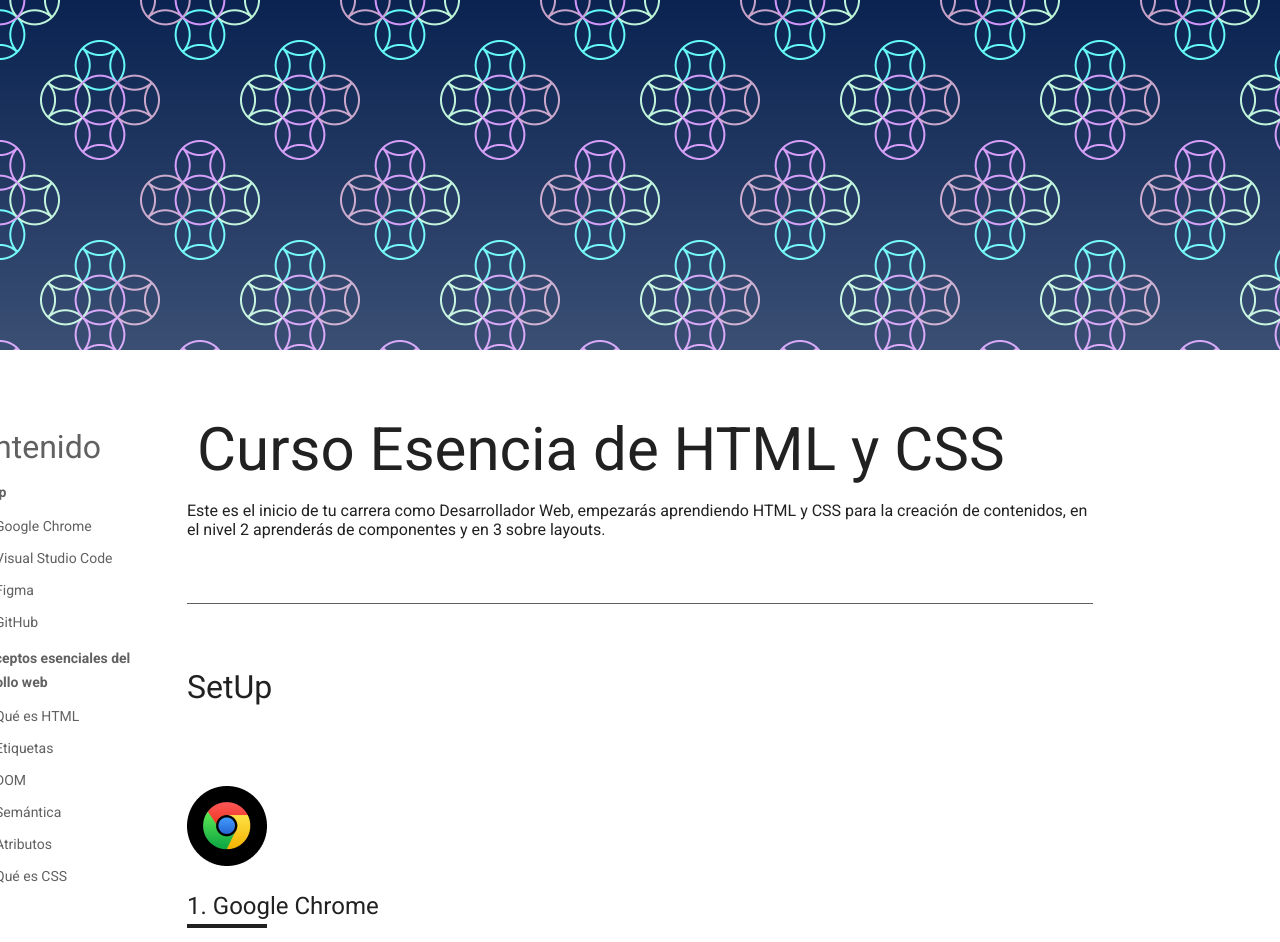
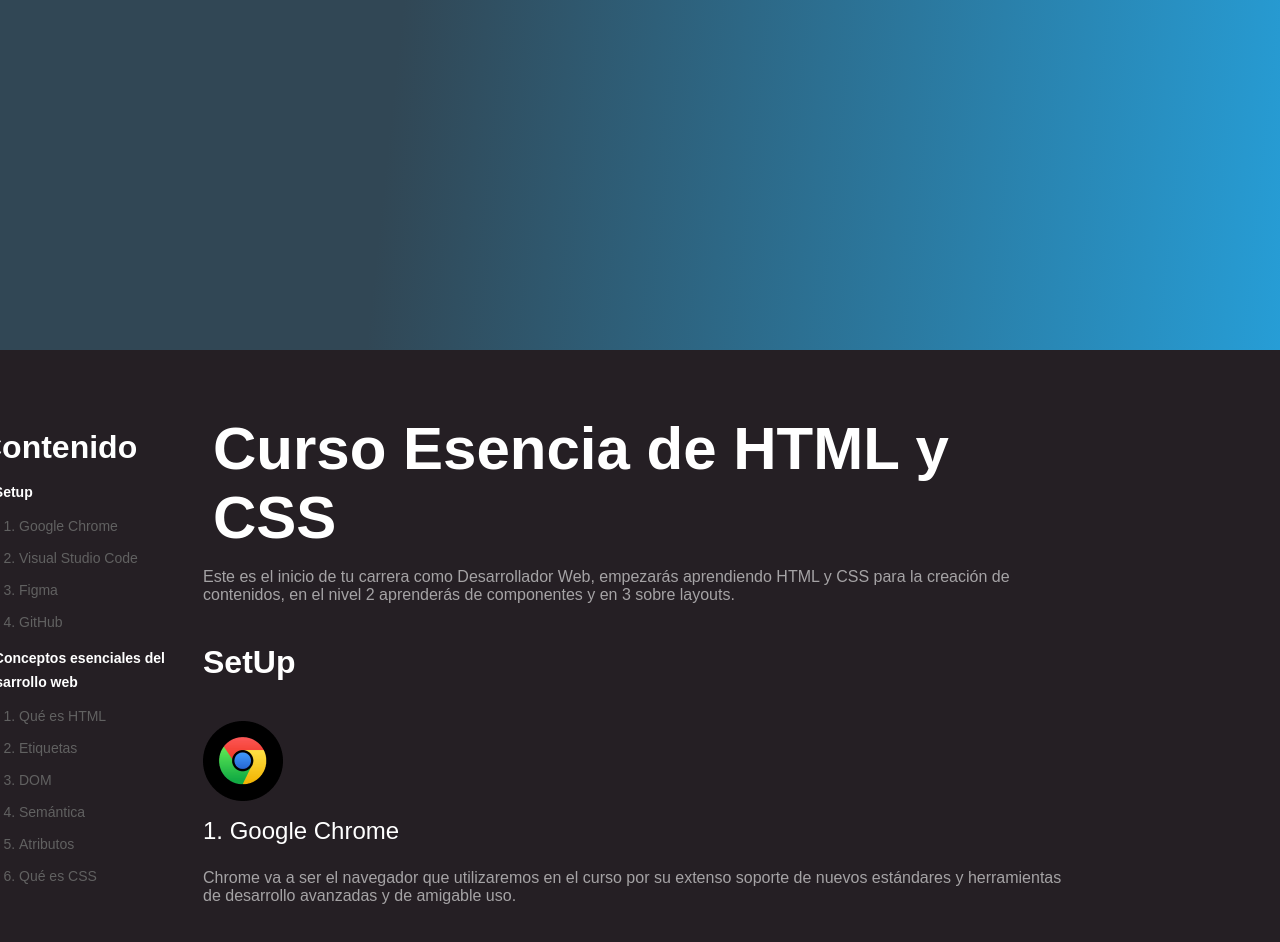
Before and after one commit to jricardocam/Blog, a plain HTML site: page index.html in a window 1280 px wide. Shown: the top 942 px of the page. Drawn offline with Linux system fonts and the light colour scheme.

Commit message:
Agregando CSS propiedades Logicas

```diff
--- /dev/null
+++ b/css/styles-logical.css
@@ -0,0 +1,169 @@
+:root{
+    font-size: 62.5%;
+    --white: white;
+    --white20: #A5A3A5;
+    --lightwhite: #616161;
+}
+html{
+    scroll-behavior: smooth;
+}
+body{
+    color: var(--white);
+    font-family: 'Nunito', sans-serif;
+    background-color: #251F24;
+    margin-block:0 ;
+    margin-inline: 0;
+}
+
+
+a{
+    color: var(--white);
+}
+
+h1{
+    font-size: 6rem;
+    font-weight: 700;
+    margin: 64px 10px 16px 10px;
+    margin-block:64px 16px ;
+    margin-inline: 10px;
+}
+
+hr{
+    border: 0;
+    border-top: 1px solid var(--lightwhite);
+    margin-block: 40px ;
+}
+main hr{
+    display: none;
+}
+
+h2{
+    font-size: 3.2rem;
+    margin-block:40px ;
+    font-weight: 700;
+}
+
+h3{
+    font-size: 2.4rem;
+    margin-block:16px;
+    font-weight: 400;
+}
+
+p{
+    font-size: 1.6rem;
+    color:var(--white20)
+}
+
+
+header{
+    font-size: 14px;
+    width: 188px;
+    color: var(--white);
+    position: absolute;
+    inset-block-start: 0px;
+    inset-inline-start: -208px;
+    inline-size: 188px;
+}
+
+header a{
+    color: var(--lightwhite);
+    text-decoration: none;
+}
+
+header a:hover{
+    color: var(--white);
+}
+header li{
+    margin-block-end: 16px;
+    color: var(--lightwhite);
+}
+header h2{
+    margin-block: 14px;
+}
+
+nav details summary{
+    font-size: 1.4rem;
+    font-weight: bold;
+    line-height: 24px;
+}
+
+pre{
+    background-color:var(--lightwhite);
+    font-size: 1.6rem;
+    padding: 40px;
+    font-family: 'Roboto Mono', monospace;
+    line-height: 24px;
+    overflow: auto;
+    border-radius: 8px;
+    border-inline-start: 5px solid #26A0DA;
+}
+blockquote{
+    margin-block-start: 80px;
+    margin-block-end: 63px;
+    background-color: var(--lightwhite);
+    border-radius: 8px;
+    padding: 24px;
+    line-height: 32px;
+    font-size: 2.4rem;
+}
+
+blockquote span{
+    color: var(--white);
+}
+
+blockquote span::before{
+    content: "—";
+}
+
+.section-content ol li{
+    font-size: 1.6rem;
+    line-height: 24px;
+}
+.section-content ul  li{
+    font-size: 1.6rem;
+    margin-bottom: 16px;
+}
+
+.hero{
+    width: 100%;
+    height: 350px;
+    background: linear-gradient(96.07deg, #314755 30.63%,#26A0DA 102.18%);
+}
+
+.section-content{
+    counter-reset: titleList;
+    margin-top: 164px;
+}
+.section-content h3{
+    counter-increment: titleList;
+    padding-bottom: 8px;
+}
+.section-content h3::before{
+    content: counter(titleList) ". ";
+}
+
+.section-content img{
+    margin-block-start: 40px;
+    display: block;
+    max-inline-size: 100%;
+}
+
+
+.wrapper{
+    max-inline-size:  906px;
+    margin: auto;
+}
+.main-content{
+    background-color: #251F24;
+    padding-inline: 16px;
+}
+
+.header-content{
+    position: relative;
+    inset-block-start: 65px;
+}
+
+.header{
+    position: sticky;
+    inset-block-start: -45px;
+}
--- a/index.html
+++ b/index.html
@@ -6,11 +6,14 @@
     <meta http-equiv="X-UA-Compatible" content="IE=edge">
     <meta name="viewport" content="width=device-width, initial-scale=1.0">
     <title>Blog José Ricardo</title>
-    <link rel="stylesheet" href="./css/styles.css">
+    <link rel="stylesheet" href="./css/styles-logical.css">
     <link rel="preconnect" href="https://fonts.googleapis.com">
     <link rel="preconnect" href="https://fonts.gstatic.com" crossorigin>
     <link href="https://fonts.googleapis.com/css2?family=Roboto:ital,wght@0,400;0,700;1,400;1,700&display=swap"
         rel="stylesheet">
+    <link rel="preconnect" href="https://fonts.googleapis.com">
+    <link rel="preconnect" href="https://fonts.gstatic.com" crossorigin>
+    <link href="https://fonts.googleapis.com/css2?family=Nunito+Sans:ital,wght@0,400;0,700;1,400&display=swap" rel="stylesheet">
 </head>
 
 <body>
```
Also changed, not shown: img/backgroung.png (added).
